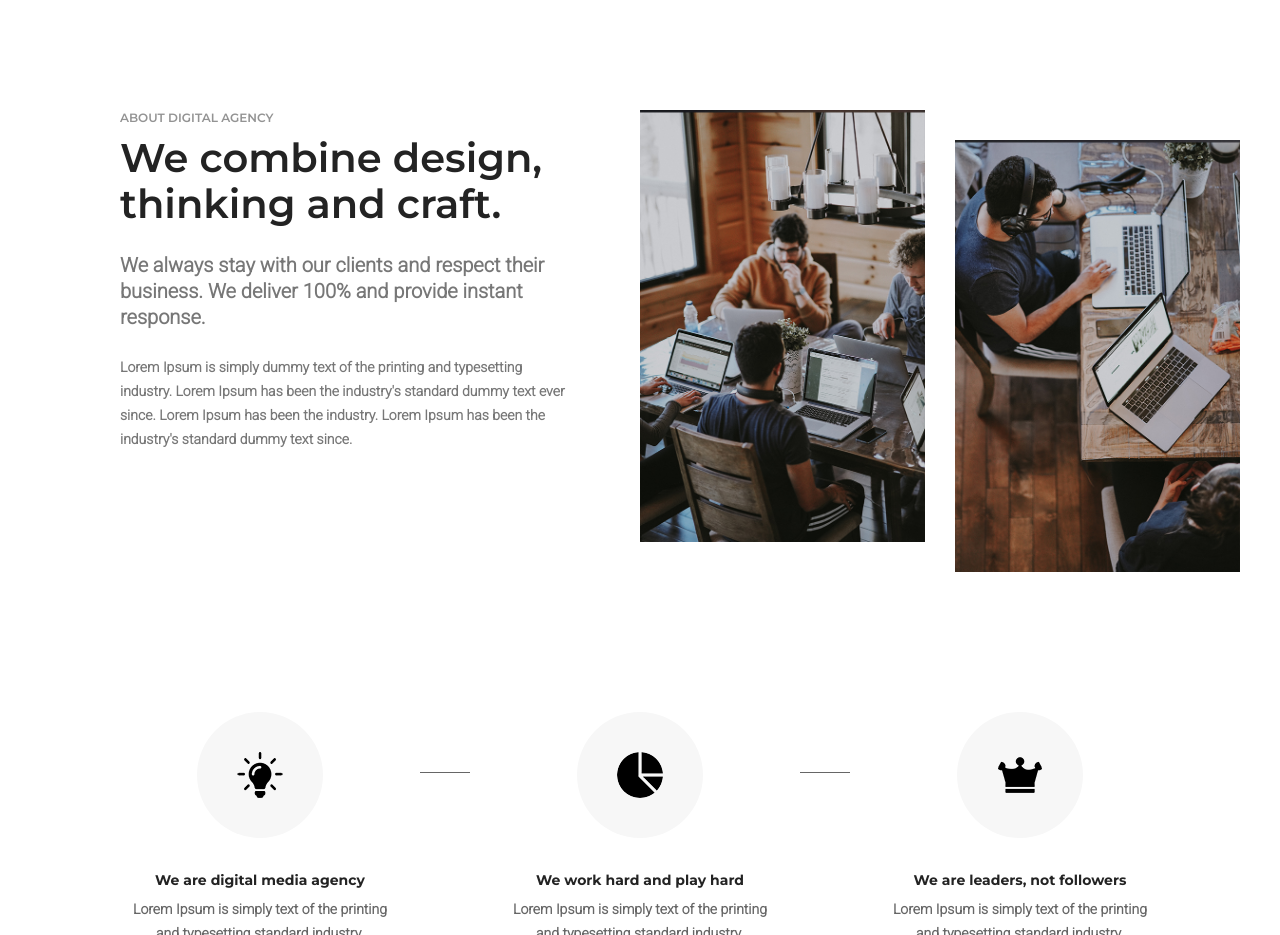
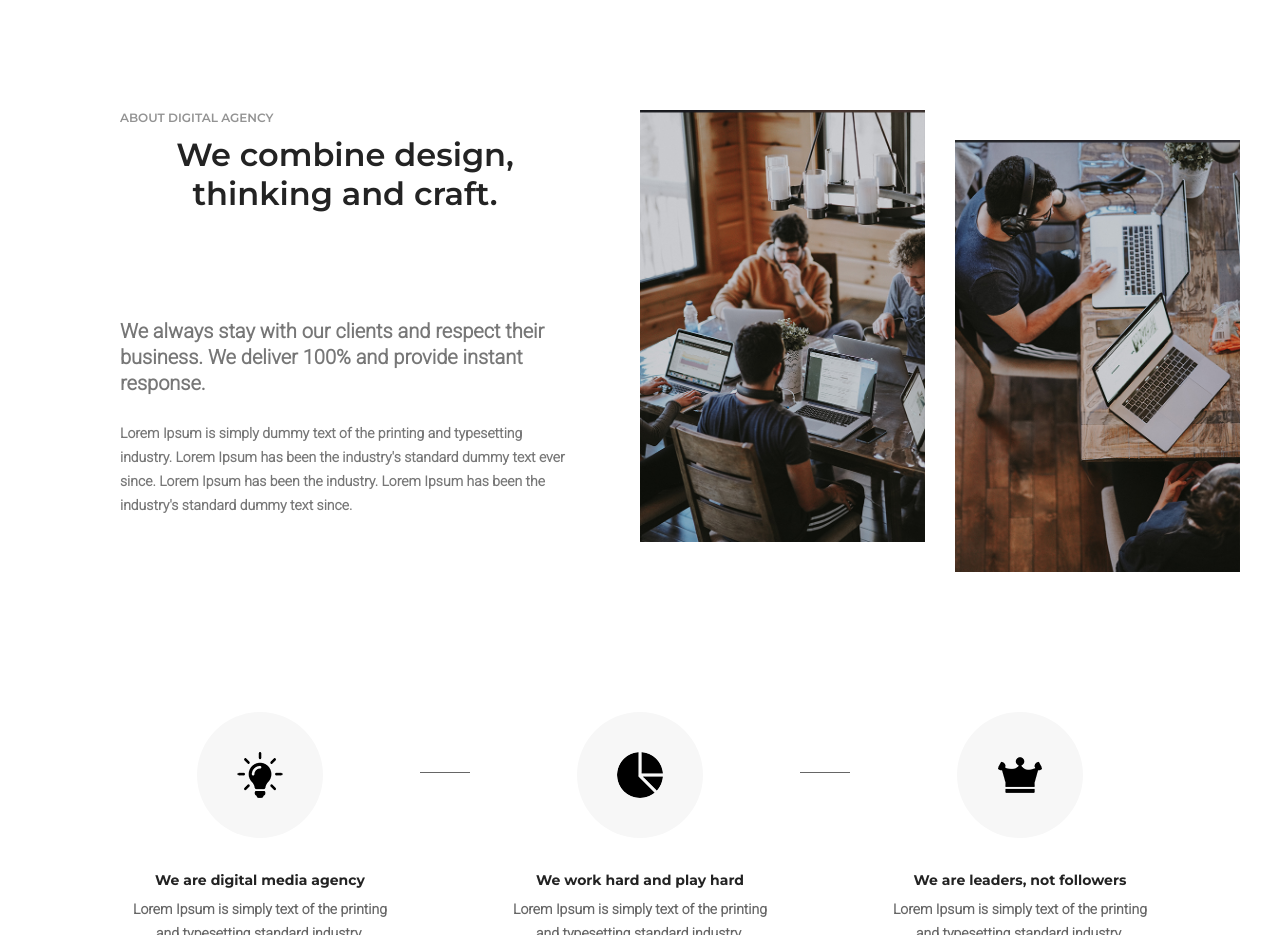
Before and after one commit to tmdwl122/WEBBASE, a plain HTML site: page index.html in a window 1280 px wide. Shown: the part 840-1775 px from the top of the page. Drawn offline with Linux system fonts and the light colour scheme.

Commit message:
Add files via upload

```diff
--- a/css/index.css
+++ b/css/index.css
@@ -55,7 +55,7 @@ body {font-family: 'Roboto', sans-serif;}
     color: #939393;
     padding-bottom: 10px;
 }
-#main .about .abouttext h3 {
+#main .about .abouttext h2 {
     font-family: 'Montserrat', sans-serif;
     font-size: 40px;
     line-height: 46px;
@@ -140,8 +140,8 @@ body {font-family: 'Roboto', sans-serif;}
     font-family: 'Montserrat', sans-serif;
     padding-bottom: 7px; text-align: center;
 }
-#main .service h3,
-#main .portfolio h3 {
+
+#main  h3 {
     font-size: 32px; color: #232323;
     font-family: 'Montserrat', sans-serif;
     text-align: center; font-weight: normal;
```
